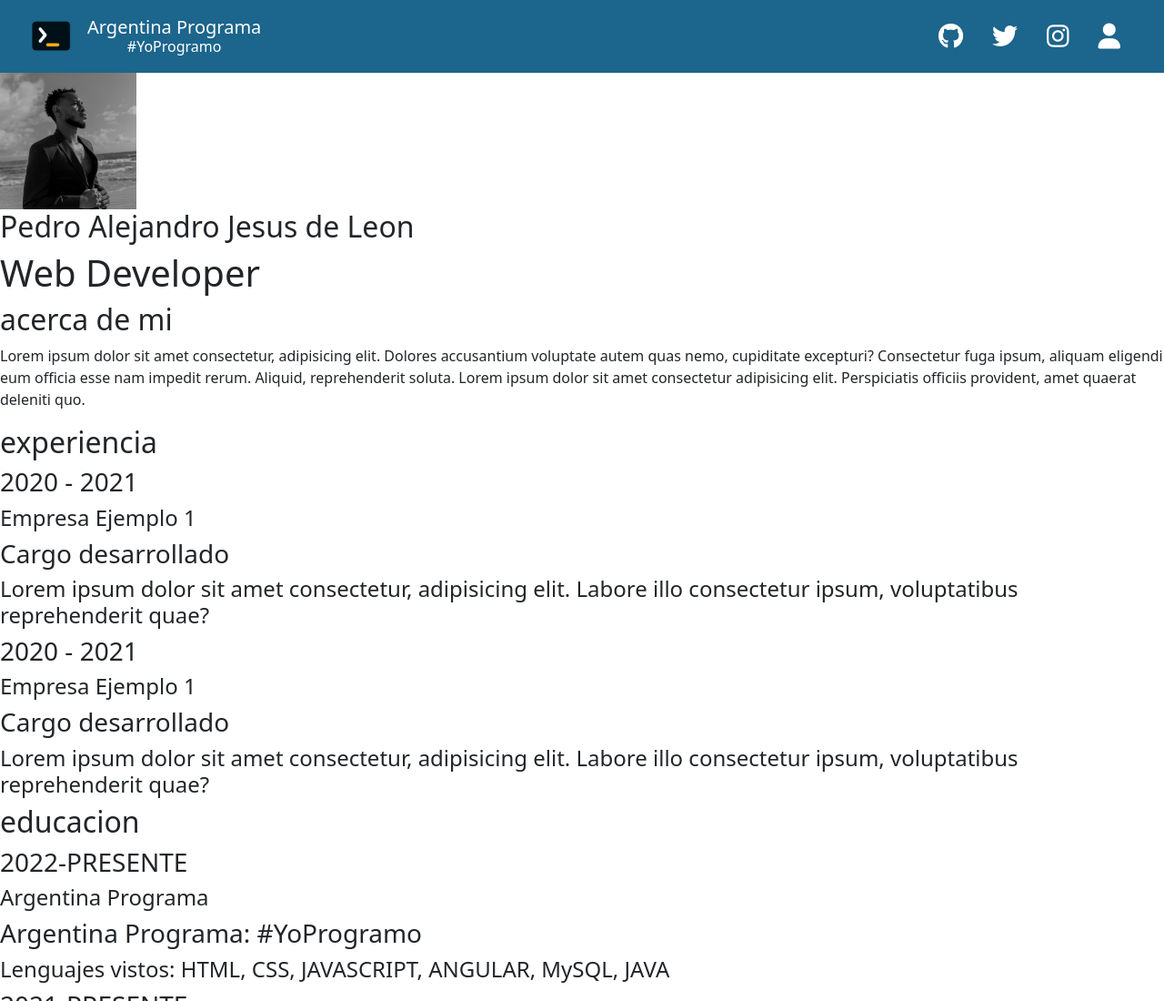
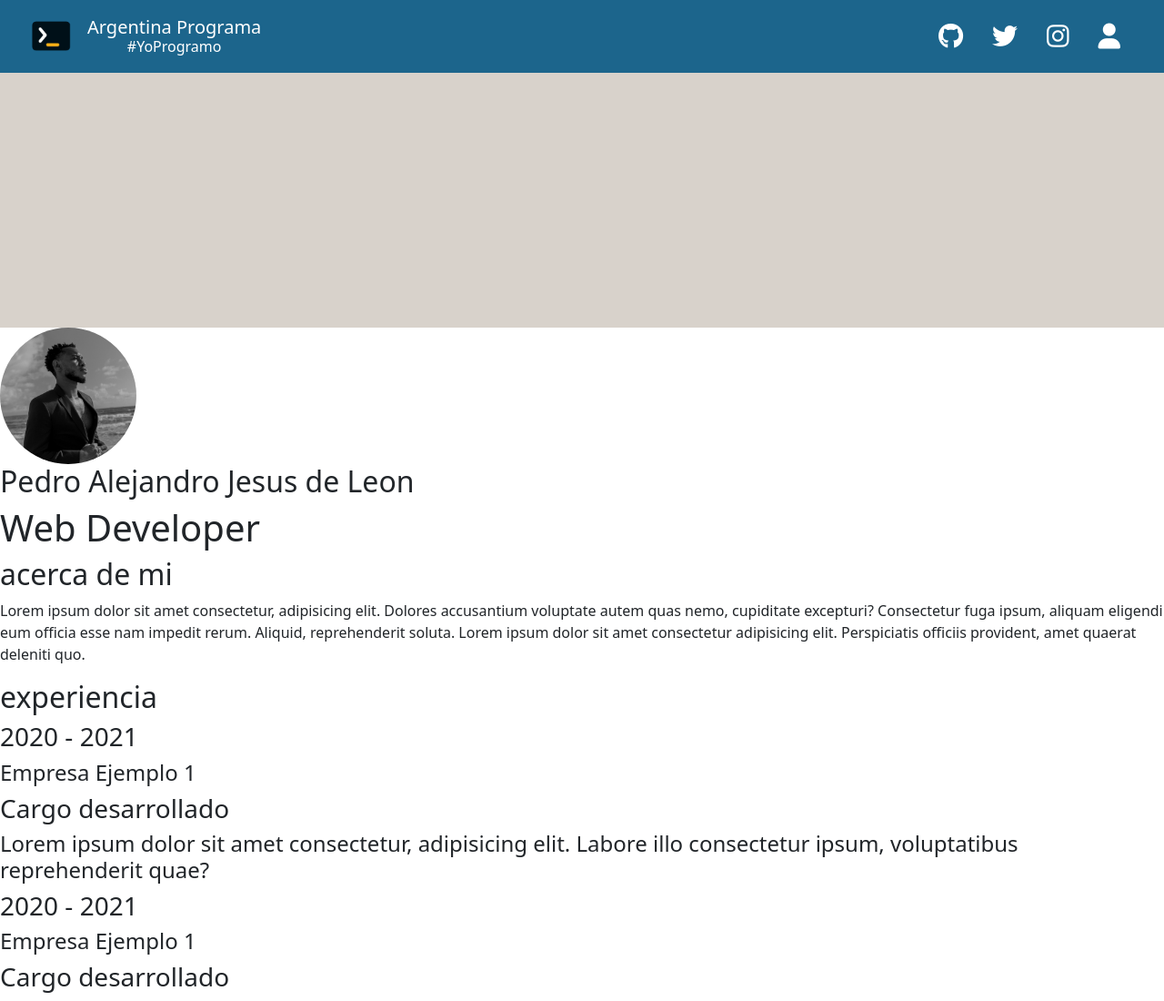
Before and after one commit to DiegolPl/ArgPro-AP-v2, a plain HTML site: page index.html in a window 1280 px wide. Shown: the top 1100 px of the page at 91% size. Drawn offline with Linux system fonts and the light colour scheme.

Commit message:
agregado banner

```diff
--- a/css/style.css
+++ b/css/style.css
@@ -13,6 +13,10 @@
 
 .left-0 {
     left: 0;
+}
+
+.banner {
+    height: 35vh;
 }
 
 #menu-navbar a:hover i,
--- a/index.html
+++ b/index.html
@@ -25,7 +25,8 @@
                 <h3 class="fs-6 fs-md-5 text-white m-0">#YoProgramo</h3>
             </div>
         </div>
-        <nav class="d-none d-lg-flex flex-column flex-lg-row align-items-center justify-content-center position-absolute w-100 bg-secondary height-navbar top-100 left-0 gap-4 gap-lg-3 pe-lg-4" id="menu-navbar">
+        <nav class="navbar d-none d-lg-flex flex-column flex-lg-row align-items-center justify-content-center position-absolute w-100 bg-secondary height-navbar top-100 left-0 gap-4 gap-lg-3 pe-lg-4" id="menu-navbar">
+            <!-- <nav class="navbar navbar-expand-md" id="menu-navbar"> -->
 
             <a href="#" class="d-flex align-items-center w-25 justify-content-start justify-content-lg-center gap-4 fs-3 text-white text-decoration-none">
                 <i class="fa-brands fa-github p-lg-2"></i>
@@ -47,11 +48,11 @@
         <i class="fa-solid fa-bars pe-4 pe-md-2 fs-2 text-white d-lg-none" id="menu-btn"></i><!-- <i class="fa-solid fa-xmark"></i> se debe cambiar por ese al abrir el menu en modo movil -->
     </header>
 
-    <div class=""></div>
+    <div class="w-100 bg-light banner"></div>
 
     <section class="">
         <article class="">
-            <img src="media/pexels-thiago.jpg" alt="" class="" style="width: 150px; height: 150px; object-fit: cover; object-position: center;">
+            <img src="media/pexels-thiago.jpg" alt="" class="rounded-circle" style="width: 150px; height: 150px; object-fit: cover; object-position: center;">
             <h2 class="">Pedro Alejandro Jesus de Leon</h2>
             <h1 class="">Web Developer</h1>
         </article>
```
